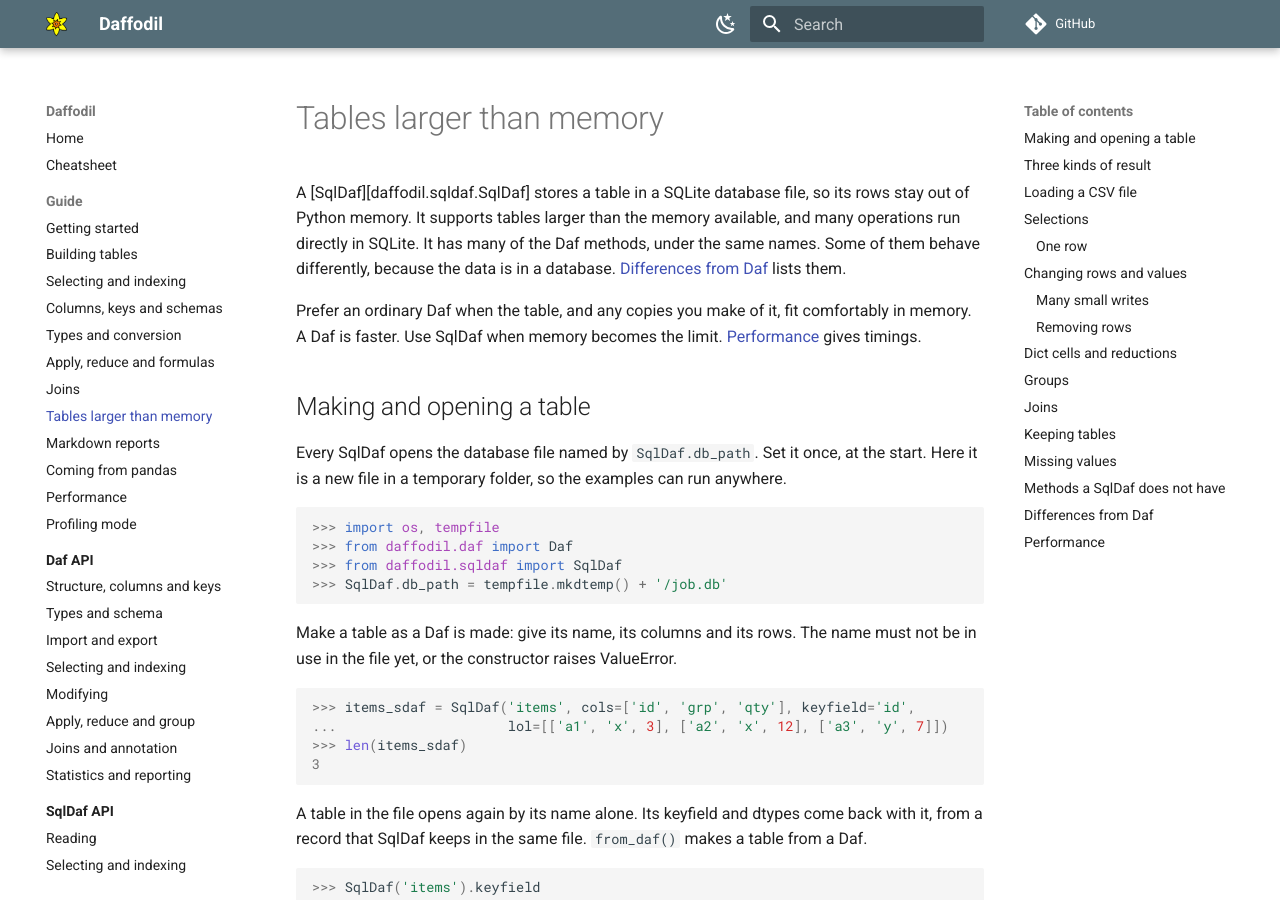
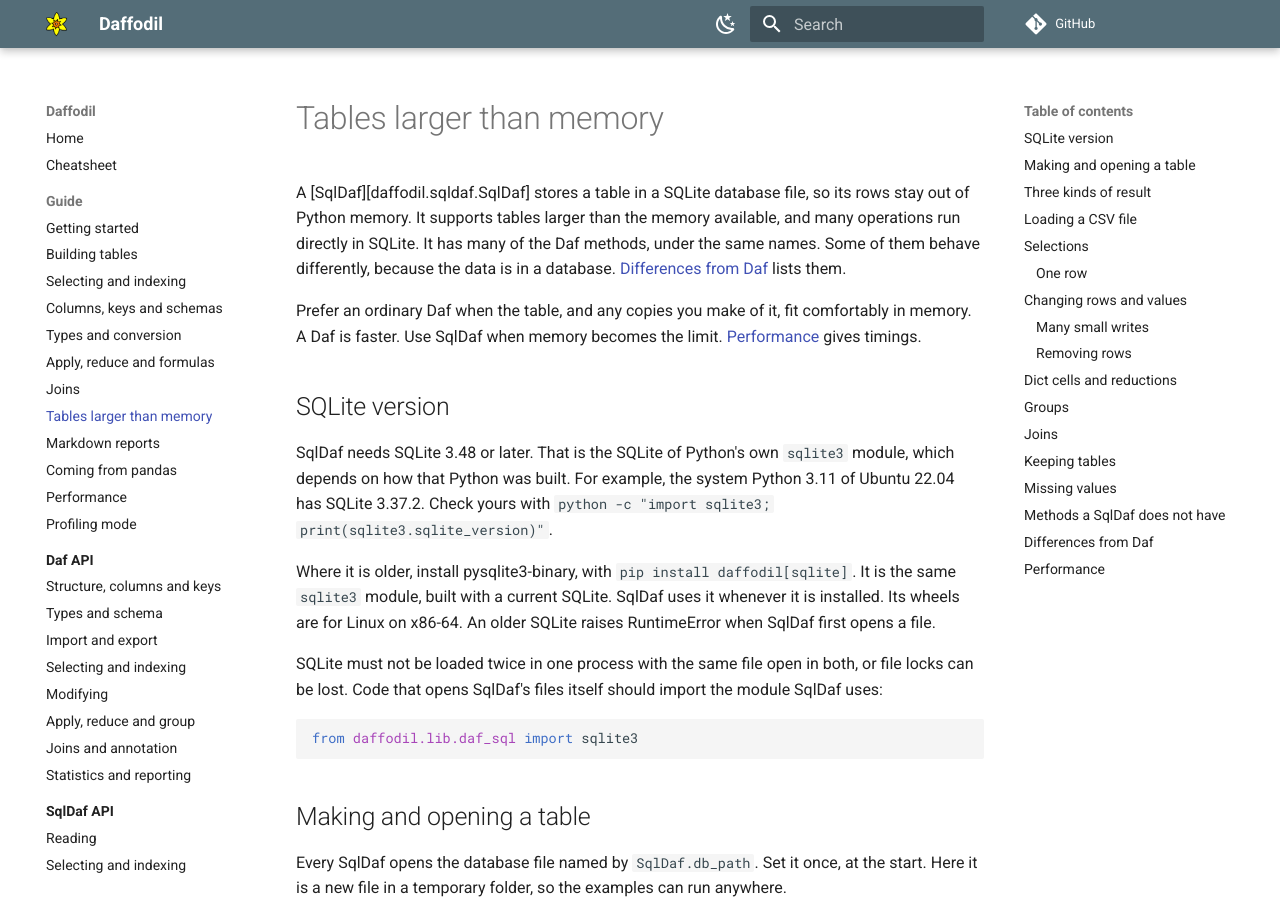
Before and after one commit to raylutz/daffodil, an MkDocs documentation site: the page built from docsite/guide/sqldaf.md, in a window 1280 px wide and 900 px high. Built offline with MkDocs 1.6.1 and Material for MkDocs 9.7.7, drawn with Linux system fonts in a browser that asks for light colours; comment, search, counter and statistics services are not loaded.

Commit message:
SqlDaf needs SQLite 3.48, checked at connect; pysqlite3-binary used when installed, extra daffodil[sqlite]; aggregates take each cell as an argument, fixing rounded floats, with ORDER BY inside the call

````diff
--- a/docsite/guide/sqldaf.md
+++ b/docsite/guide/sqldaf.md
@@ -9,6 +9,23 @@
 Prefer an ordinary Daf when the table, and any copies you make of it, fit comfortably in
 memory. A Daf is faster. Use SqlDaf when memory becomes the limit.
 [Performance](#performance) gives timings.
+
+## SQLite version
+
+SqlDaf needs SQLite 3.48 or later. That is the SQLite of Python's own `sqlite3` module, which
+depends on how that Python was built. For example, the system Python 3.11 of Ubuntu 22.04 has
+SQLite 3.37.2. Check yours with `python -c "import sqlite3; print(sqlite3.sqlite_version)"`.
+
+Where it is older, install pysqlite3-binary, with `pip install daffodil[sqlite]`. It is the same
+`sqlite3` module, built with a current SQLite. SqlDaf uses it whenever it is installed. Its wheels
+are for Linux on x86-64. An older SQLite raises RuntimeError when SqlDaf first opens a file.
+
+SQLite must not be loaded twice in one process with the same file open in both, or file locks
+can be lost. Code that opens SqlDaf's files itself should import the module SqlDaf uses:
+
+```python
+from daffodil.lib.daf_sql import sqlite3
+```
 
 ## Making and opening a table
 
--- a/pyproject.toml
+++ b/pyproject.toml
@@ -29,6 +29,7 @@
 pandas = ["pandas"]
 pdf = ["pdfplumber"]
 pyjson5 = ["pyjson5"]                   # reads dict and list cells of CSV files much faster
+sqlite = ["pysqlite3-binary; sys_platform == 'linux' and platform_machine == 'x86_64'"]     # a current SQLite for SqlDaf, where the system one is old
 
 [project.urls]
 Homepage = "https://github.com/raylutz/daffodil"
@@ -47,7 +48,7 @@
 [dependency-groups]
 dev = [
     "pytest>=8.0",
-    "daffodil[numpy,pandas,pdf,pyjson5]",
+    "daffodil[numpy,pandas,pdf,pyjson5,sqlite]",
     "objsize",
     "requests>=2.32.5",
     "xlsxwriter>=3.2.9",
````
Also changed, not shown: CHANGELOG.md (+3 -2 lines), docsite/guide/getting-started.md (+1 -0 lines), notes/engineering_notebook/2026-10-18_1428_sqldaf_group_reductions.md (+33 -0 lines), 5 other files.
